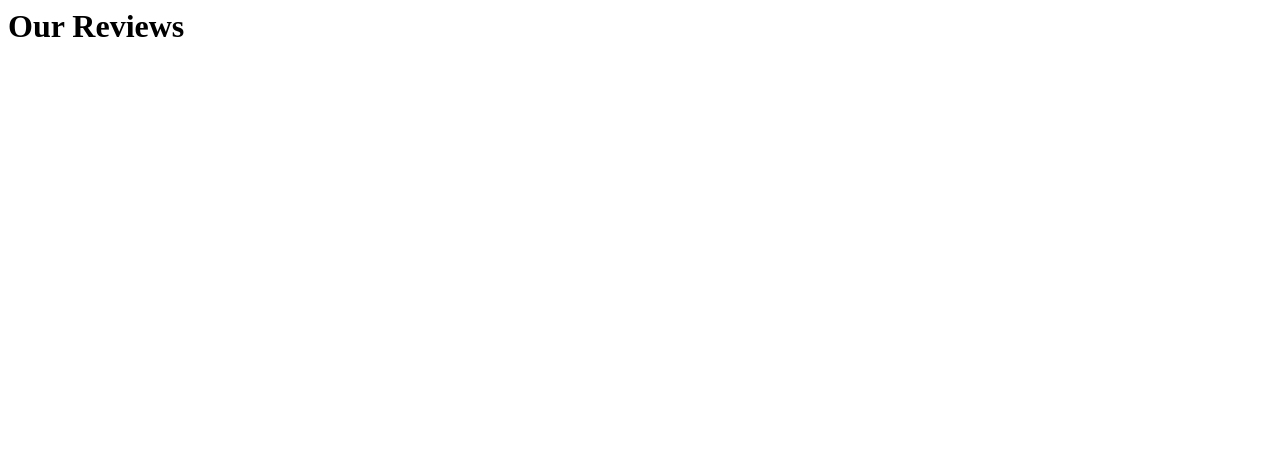
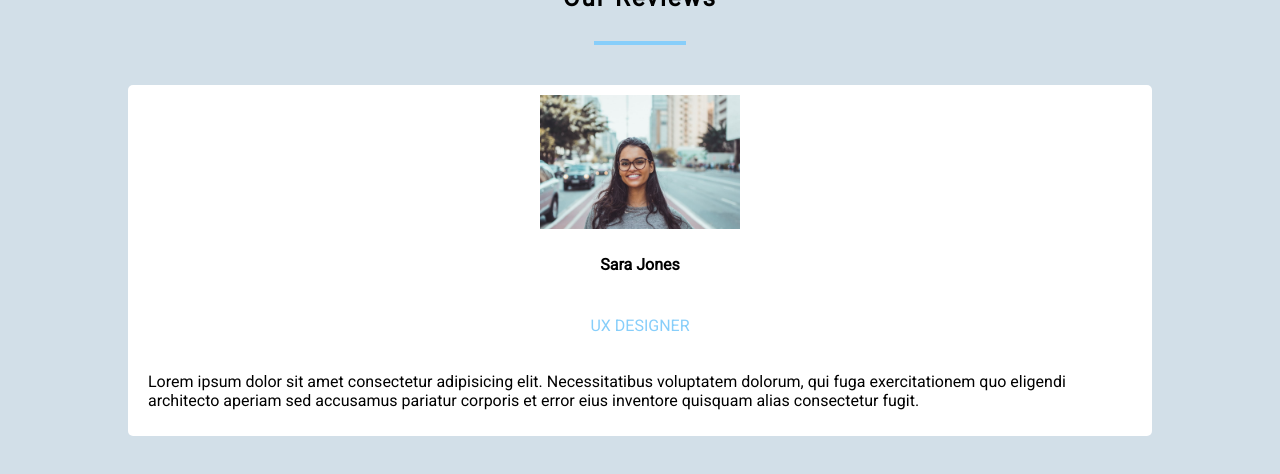
Before and after one commit to icyhot12/3_reviews, a plain HTML site: page index.html in a window 1280 px wide. Drawn offline with Linux system fonts and the light colour scheme.

Commit message:
add styling, still working

```diff
--- a/index.html
+++ b/index.html
@@ -3,7 +3,7 @@
     <title>Reviews page</title>
     <meta charset="UTF-8" />
     <meta name="viewport" content="width=device-width, initial-scale=1.0" />
-    <link rel="stylesheet" src="styles.css" />
+    <link rel="stylesheet" href="styles.css" />
     <link rel="preconnect" href="https://fonts.googleapis.com" />
     <link rel="preconnect" href="https://fonts.gstatic.com" crossorigin />
     <link
@@ -13,7 +13,27 @@
   </head>
 
   <body>
-    <h1>Our Reviews</h1>
+    <main>
+      <section class="container">
+        <div class="title">
+          <h2>Our Reviews</h2>
+          <div class="underline"></div>
+        </div>
+        <article class="review">
+          <div class="img-container">
+            <img src="./person-1.jpeg" id="person-img" alt="" />
+          </div>
+          <h4 id="author">Sara Jones</h4>
+          <p id="job">UX DESIGNER</p>
+          <p id="info">
+            Lorem ipsum dolor sit amet consectetur adipisicing elit.
+            Necessitatibus voluptatem dolorum, qui fuga exercitationem quo
+            eligendi architecto aperiam sed accusamus pariatur corporis et error
+            eius inventore quisquam alias consectetur fugit.
+          </p>
+        </article>
+      </section>
+    </main>
     <script src="app.js"></script>
   </body>
 </html>
--- a/styles.css
+++ b/styles.css
@@ -2,4 +2,64 @@ html, body {
     margin: 0;
     padding: 0;
     font-family: 'Roboto', sans-serif;
+    background-color: rgb(210, 223, 232);
 }
+
+body {
+    display: flex;
+    flex-direction: column;
+    justify-content: center;
+    align-items: center;
+}
+
+main {
+    height: 100vh;
+}
+
+h1 h2 h3 h4 p {
+    margin: 0;
+    padding: 0;
+}
+
+.title {
+    display: flex;
+    flex-direction: column;
+    align-items: center;
+    gap: 10px;
+    letter-spacing: 2px;
+}
+
+.container {
+    display: flex;
+    flex-direction: column;
+    justify-content: center;
+    align-items: center;
+    height: 50vh;
+    width: 80vw;
+    gap: 40px;
+}
+
+.review {
+    display: flex;
+    flex-direction: column;
+    justify-content: center;
+    gap: 5px;
+    align-items: center;
+    background-color: white;
+    padding: 10px 20px;
+    border-radius: 5px;
+}
+
+#job {
+    color: lightskyblue;
+}
+
+#person-img {
+    width: 200px;
+    height: auto;
+}
+
+.underline {
+    border-bottom: 4px solid lightskyblue;
+    width: 60%;
+}
```
Also changed, not shown: person-1.jpeg (added).
